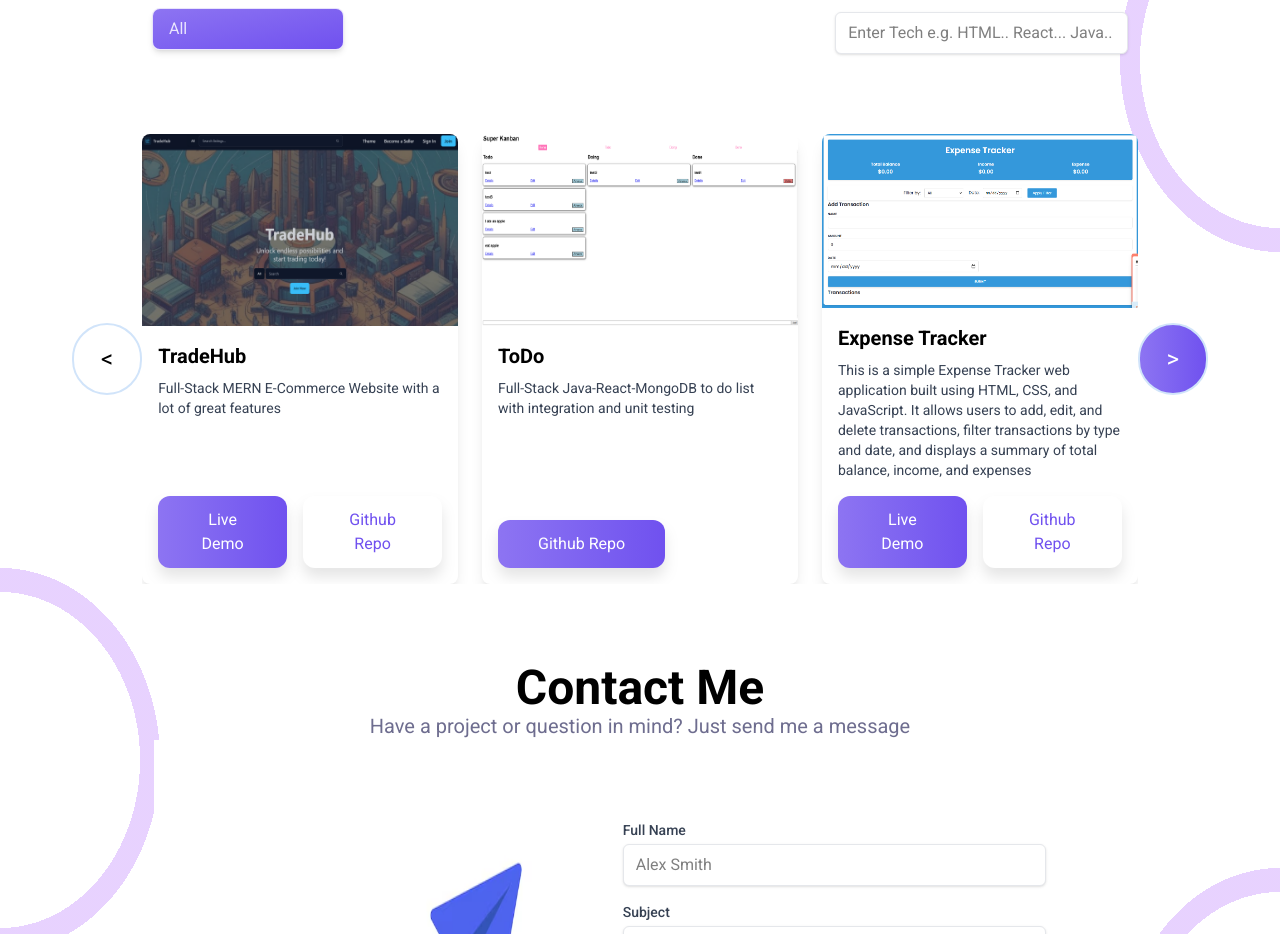
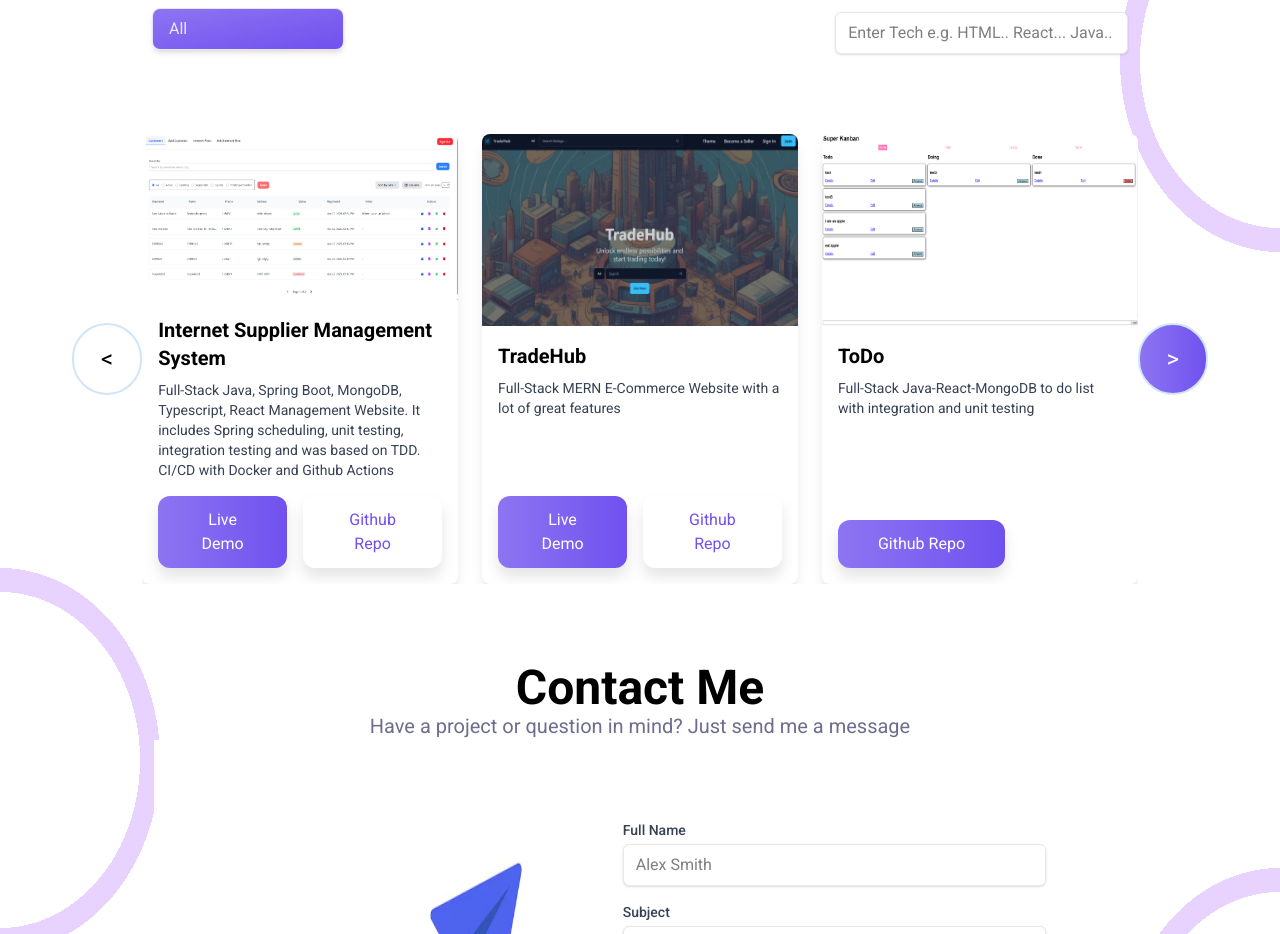
Before and after one commit to RamezCh/portfolio, a React (Vite) app: page / in a window 1280 px wide. Shown: the part 4740-5674 px from the top of the page. Built offline with nearby package versions, Linux system fonts and the light colour scheme; a web font is replaced by a local one.

Commit message:
add: new project

```diff
--- a/src/data.ts
+++ b/src/data.ts
@@ -136,6 +136,15 @@ export const tools = [
 
 export const projects = [
     {
+        "demo": "https://internet-supplier-management-system.onrender.com/",
+        "code": "https://github.com/RamezCh/Internet_Supplier_Management_System",
+        "imageURL": "./portfolio_images/ISMS_HomePage.png",
+        "title": "Internet Supplier Management System",
+        "description": "Full-Stack Java, Spring Boot, MongoDB, Typescript, React Management Website. It includes Spring scheduling, unit testing, integration testing and was based on TDD. CI/CD with Docker and Github Actions",
+        "tech": ["react", "java", "spring boot", "mongodb", "tailwindcss", "typescript", "html", "css"],
+        "type": "full-stack"
+    },
+    {
         "demo": "https://tradehub-45ng.onrender.com/",
         "code": "https://github.com/RamezCh/TradeHub",
         "imageURL": "./portfolio_images/TradeHub.png",
```
Also changed, not shown: public/portfolio_images/ISMS_HomePage.png (added), 1 other file (tests, documents, lock files or other folders).
